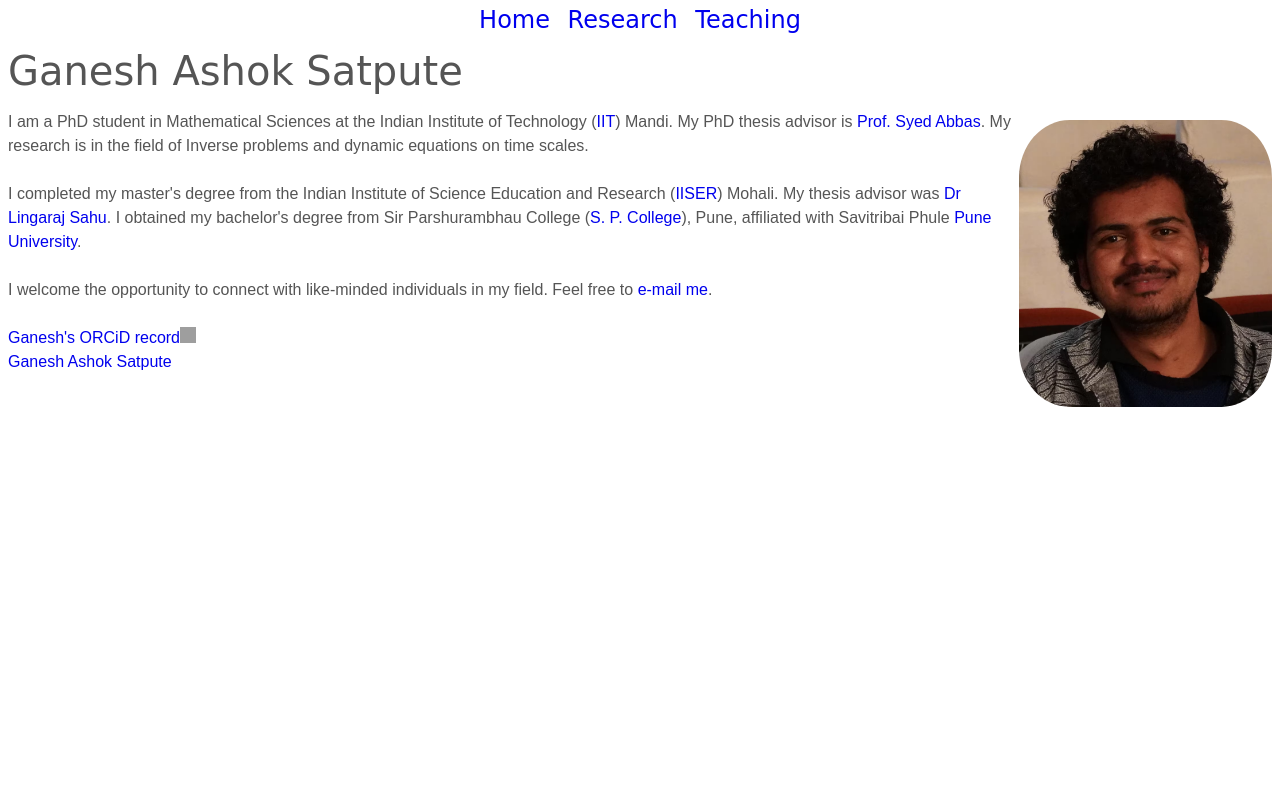
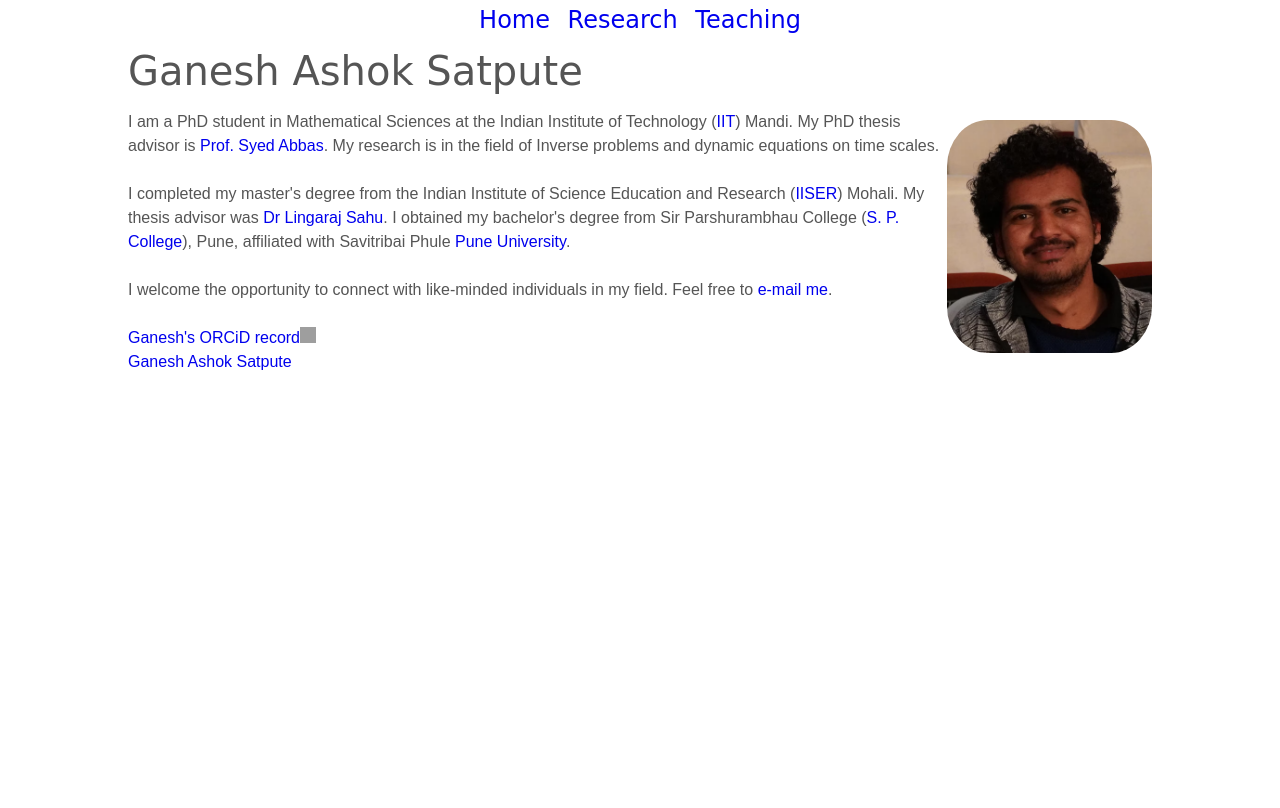
Before and after one commit to ganeshasatpute/ganeshasatpute.github.io, a PHP site: page / in a window 1280 px wide. Run offline with PHP 8.4, Linux system fonts and the light colour scheme; some libraries are stand-ins or nearby versions; grey boxes are pictures that could not be loaded.

Commit message:
Update style.css

```diff
--- a/style.css
+++ b/style.css
@@ -39,6 +39,16 @@ h1,h2,h3 {
   font-family: 'Pompiere', cursive;
   font-weight: normal;
 }
+
+
+@media all and (min-width: 822px) {
+  body {
+    margin-left: 10%;
+    margin-right: 10%;
+  }
+}
+
+
 /*
 div#content {
   margin: 12px;
```
